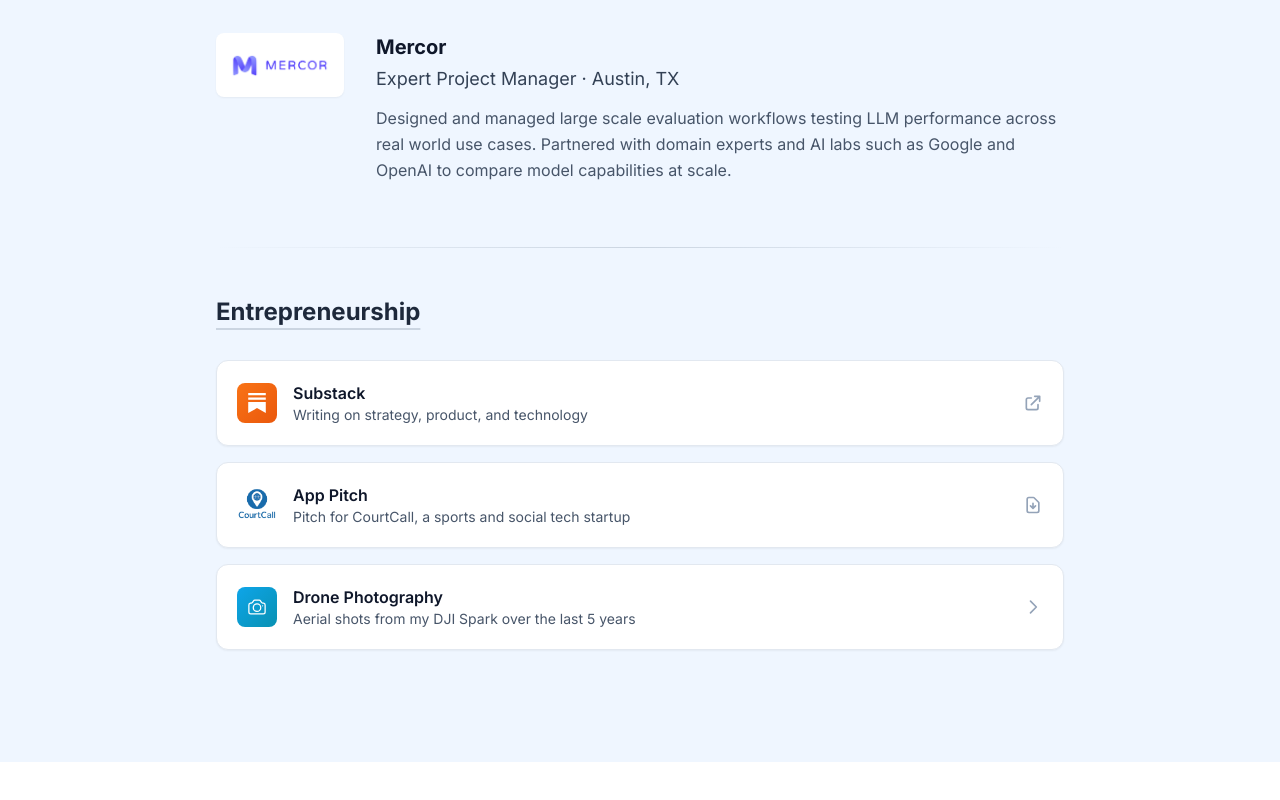
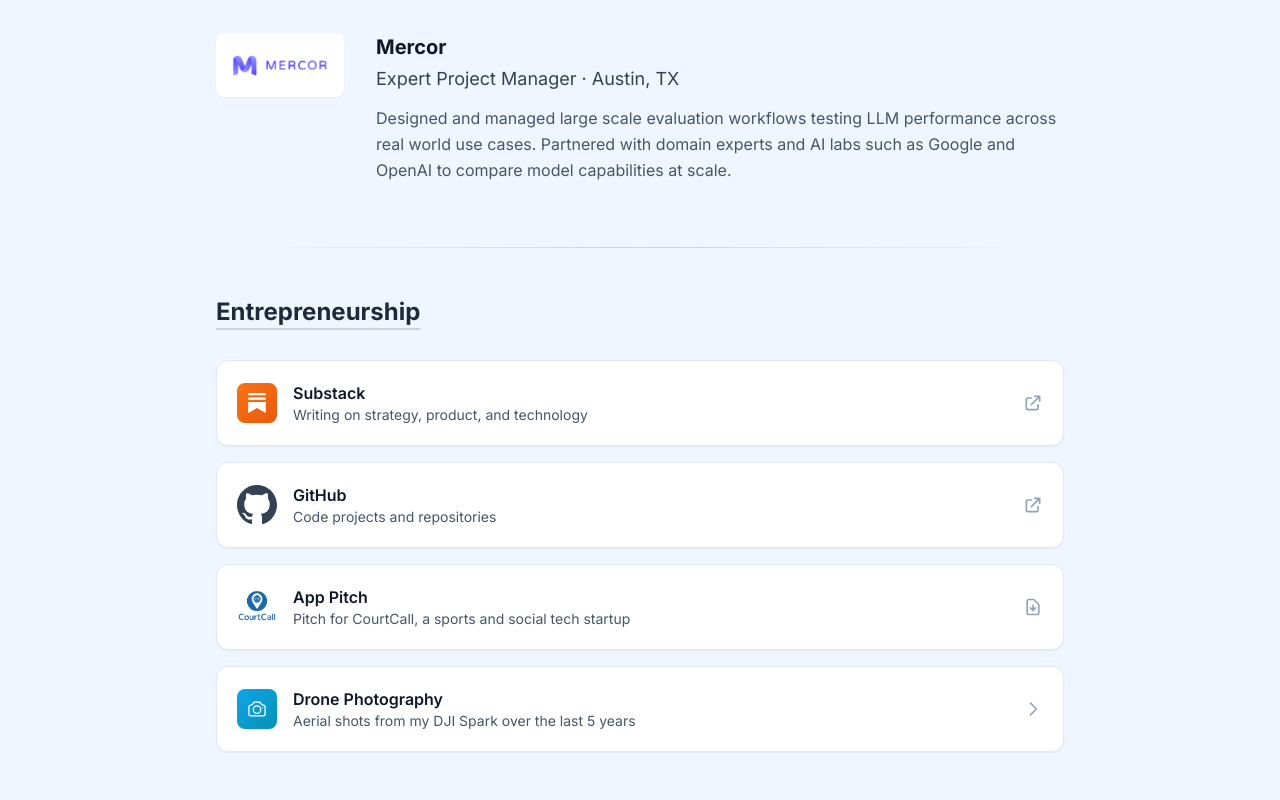
Before and after one commit to aviralagarwal1/portfolio, a Next.js app: page / in a window 1280 px wide. Shown: the part 2409-3209 px from the top of the page. Before the commit the page ends 3171 px from the top, so only its background shows below. Built offline with nearby package versions, Linux system fonts and the light colour scheme.

Commit message:
Update page.tsx

```diff
--- a/src/app/page.tsx
+++ b/src/app/page.tsx
@@ -336,6 +336,32 @@
           </a>
 
           <a
+            href="https://github.com/aviralagarwal1"
+            target="_blank"
+            rel="noopener noreferrer"
+            className="block p-5 bg-white rounded-xl shadow-sm hover:shadow-md transition-all duration-300 border border-slate-200 group"
+          >
+            <div className="flex items-center gap-4">
+              <div className="flex-shrink-0 w-10 h-10 flex items-center justify-center">
+                <svg className="w-10 h-10 text-slate-700 group-hover:text-slate-900 transition-colors" fill="currentColor" viewBox="0 0 24 24">
+                  <path d="M12 0c-6.626 0-12 5.373-12 12 0 5.302 3.438 9.8 8.207 11.387.599.111.793-.261.793-.577v-2.234c-3.338.726-4.033-1.416-4.033-1.416-.546-1.387-1.333-1.756-1.333-1.756-1.089-.745.083-.729.083-.729 1.205.084 1.839 1.237 1.839 1.237 1.07 1.834 2.807 1.304 3.492.997.107-.775.418-1.305.762-1.604-2.665-.305-5.467-1.334-5.467-5.931 0-1.311.469-2.381 1.236-3.221-.124-.303-.535-1.524.117-3.176 0 0 1.008-.322 3.301 1.23.957-.266 1.983-.399 3.003-.404 1.02.005 2.047.138 3.006.404 2.291-1.552 3.297-1.23 3.297-1.23.653 1.653.242 2.874.118 3.176.77.84 1.235 1.911 1.235 3.221 0 4.609-2.807 5.624-5.479 5.921.43.372.823 1.102.823 2.222v3.293c0 .319.192.694.801.576 4.765-1.589 8.199-6.086 8.199-11.386 0-6.627-5.373-12-12-12z"/>
+                </svg>
+              </div>
+              <div className="flex-1">
+                <h3 className="text-base font-semibold text-slate-900 group-hover:text-indigo-600 transition-colors">
+                  GitHub
+                </h3>
+                <p className="text-sm text-slate-600">
+                  Code projects and repositories
+                </p>
+              </div>
+              <svg className="w-5 h-5 text-slate-400 group-hover:text-indigo-600 transition-colors" fill="none" viewBox="0 0 24 24" stroke="currentColor" strokeWidth={2}>
+                <path strokeLinecap="round" strokeLinejoin="round" d="M10 6H6a2 2 0 00-2 2v10a2 2 0 002 2h10a2 2 0 002-2v-4M14 4h6m0 0v6m0-6L10 14" />
+              </svg>
+            </div>
+          </a>
+
+          <a
             href="/CourtCall-Pitch.pptx"
             download
             className="block p-5 bg-white rounded-xl shadow-sm hover:shadow-md transition-all duration-300 border border-slate-200 group"
```
